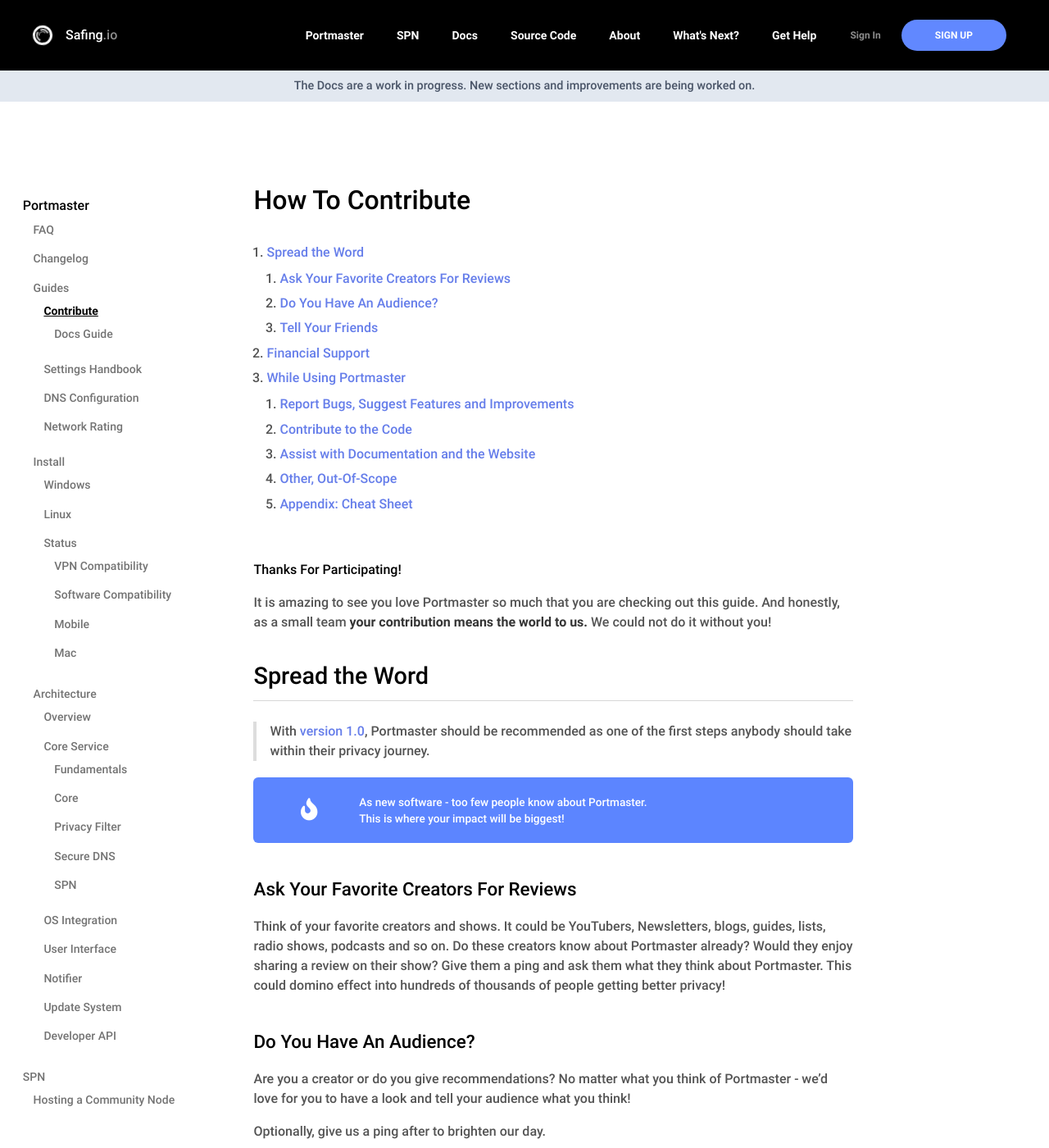
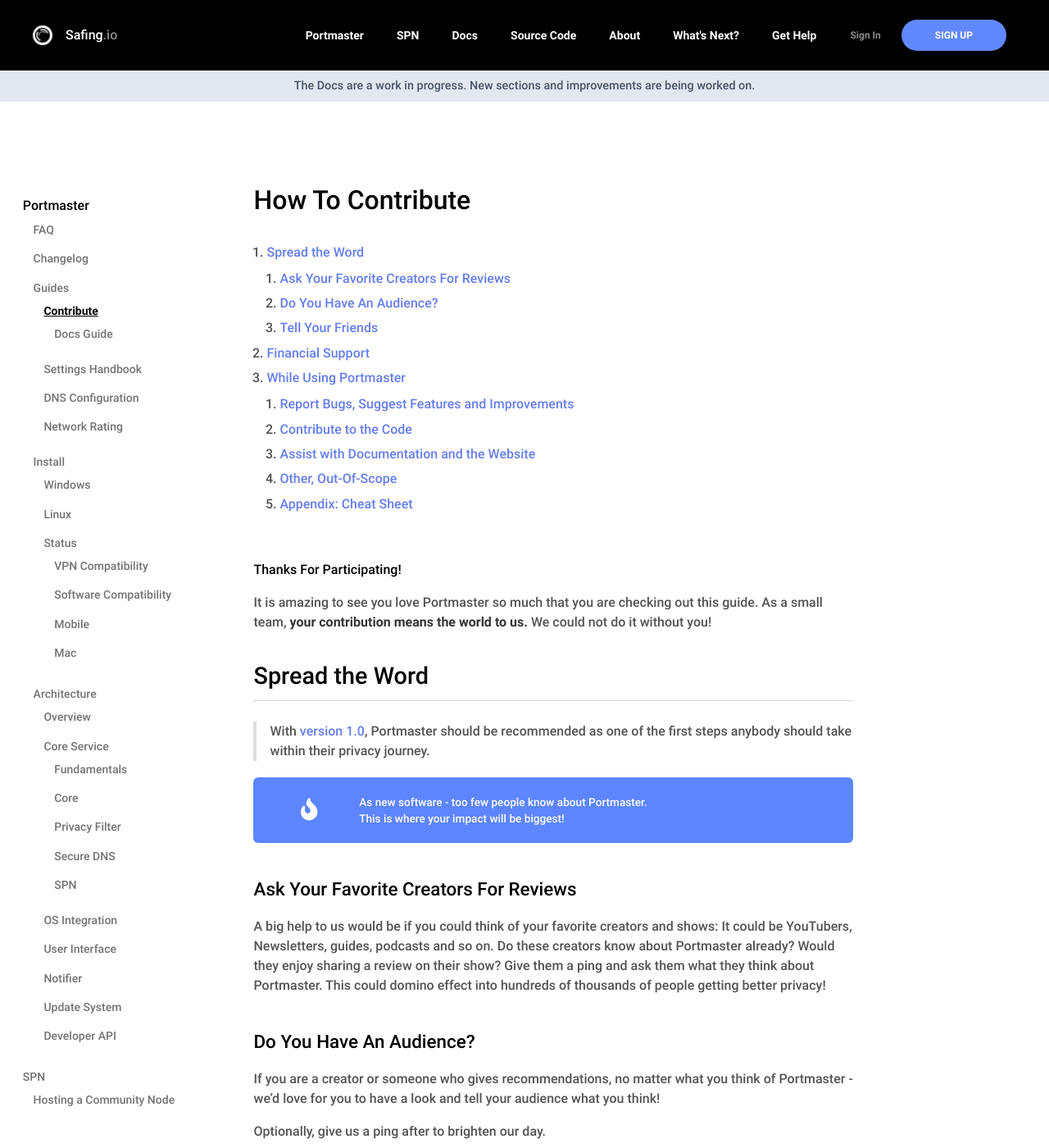
Before and after one commit to safing/docs, a Jekyll site: the page built from portmaster/guides/contribute.md, in a window 1280 px wide and 1400 px high. Shown: the whole window at 82% size. Built offline with Jekyll 4.4.1, drawn with Linux system fonts in a browser that asks for light colours.

Commit message:
Improve texts based on Raphaels input
Co-Authored-By: Raphty <Raphty@users.noreply.github.com>

```diff
--- a/portmaster/guides/contribute.md
+++ b/portmaster/guides/contribute.md
@@ -6,7 +6,7 @@ layout: base
 
 ###### Thanks For Participating!
 
-It is amazing to see you love Portmaster so much that you are checking out this guide. And honestly, as a small team **your contribution means the world to us.** We could not do it without you!
+It is amazing to see you love Portmaster so much that you are checking out this guide. As a small team, **your contribution means the world to us.** We could not do it without you!
 
 ## Spread the Word
 
@@ -22,11 +22,11 @@ It is amazing to see you love Portmaster so much that you are checking out this
 
 ### Ask Your Favorite Creators For Reviews
 
-Think of your favorite creators and shows. It could be YouTubers, Newsletters, blogs, guides, lists, radio shows, podcasts and so on. Do these creators know about Portmaster already? Would they enjoy sharing a review on their show? Give them a ping and ask them what they think about Portmaster. This could domino effect into hundreds of thousands of people getting better privacy!
+A big help to us would be if you could think of your favorite creators and shows: It could be YouTubers, Newsletters, guides, podcasts and so on. Do these creators know about Portmaster already? Would they enjoy sharing a review on their show? Give them a ping and ask them what they think about Portmaster. This could domino effect into hundreds of thousands of people getting better privacy!
 
 ### Do You Have An Audience?
 
-Are you a creator or do you give recommendations? No matter what you think of Portmaster - we'd love for you to have a look and tell your audience what you think!
+If you are a creator or someone who gives recommendations, no matter what you think of Portmaster - we'd love for you to have a look and tell your audience what you think!
 
 Optionally, give us a ping after to brighten our day.
 
```
